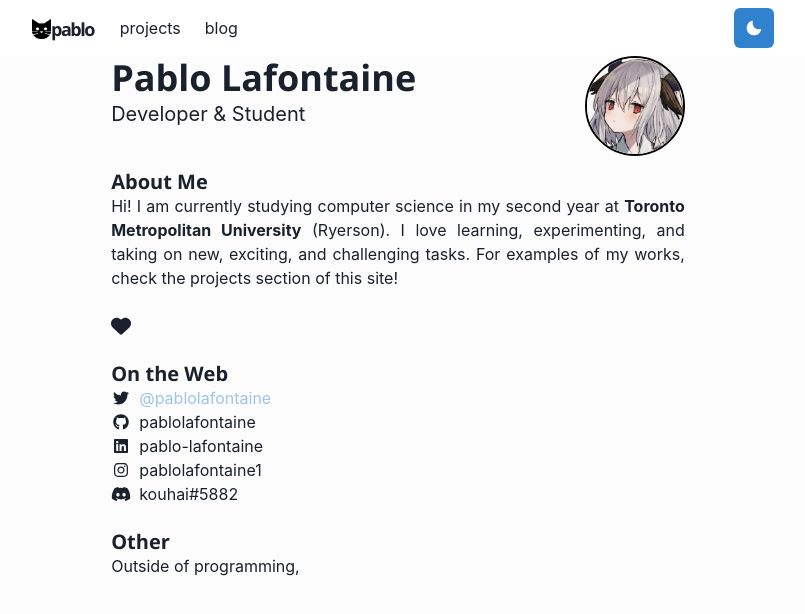
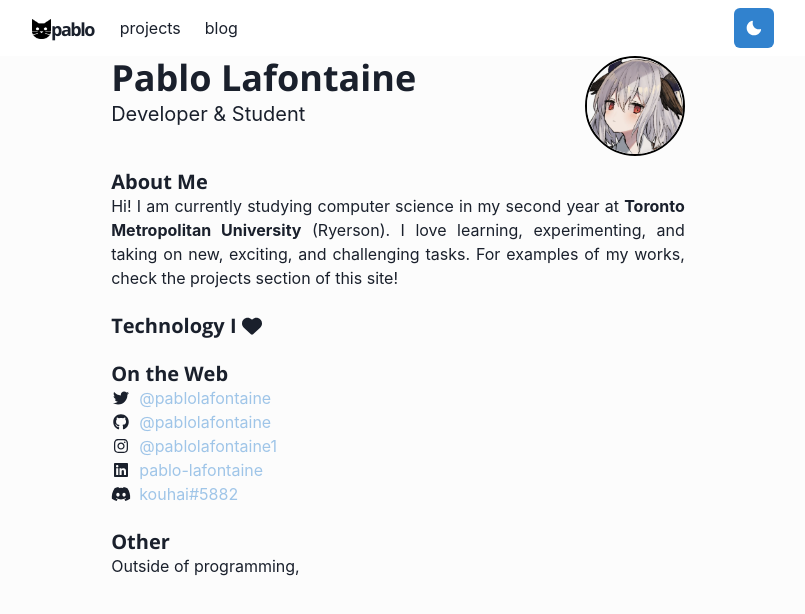
Before and after one commit to pablolafontaine/personal-website, a Next.js app: page / in a window 1280 px wide. Shown: the top 614 px of the page, without its empty margins (242-1047 px from the left). Built offline with nearby package versions, Linux system fonts and the light colour scheme.

Commit message:
updated index page

```diff
--- a/pages/index.js
+++ b/pages/index.js
@@ -75,7 +75,7 @@ const Page = () => {
 				</p>
 				<Spacer mt={{ base: 6 }} />
 				<Heading size="md">
-					<FontAwesomeIcon icon={faHeart} />
+					Technology I <FontAwesomeIcon icon={faHeart} />
 				</Heading>
 				<Spacer />
 				<p></p>
@@ -91,12 +91,9 @@ const Page = () => {
 						/>
 						&ensp;{" "}
 					</p>{" "}
-					<NextLink
-						href="https://twitter.com"
-						scroll={false}
-					>
-						<Link>@pablolafontaine</Link>
-					</NextLink>
+						<Link href="https://twitter.com">
+							@pablolafontaine
+						</Link>
 				</Box>
 				<Box display="flex">
 					<p>
@@ -104,28 +101,36 @@ const Page = () => {
 							icon={faGithub}
 							fixedWidth
 						/>
-						&ensp;pablolafontaine{" "}
-					</p>
+						&ensp;{" "}
+					</p>{" "}
+						<Link href="https://twitter.com">
+							@pablolafontaine
+						</Link>
+				</Box>
+
+				<Box display="flex">
+					<p>
+						<FontAwesomeIcon
+							icon={faInstagram}
+							fixedWidth
+						/>
+						&ensp;{" "}
+					</p>{" "}
+						<Link href="https://twitter.com">
+							@pablolafontaine1
+						</Link>
 				</Box>
 				<Box display="flex">
 					<p>
-						{" "}
 						<FontAwesomeIcon
 							icon={faLinkedin}
 							fixedWidth
 						/>
-						&ensp;pablo-lafontaine
-					</p>
-				</Box>
-				<Box display="flex">
-					<p>
-						{" "}
-						<FontAwesomeIcon
-							icon={faInstagram}
-							fixedWidth
-						/>
-						&ensp;pablolafontaine1
-					</p>
+						&ensp;{" "}
+					</p>{" "}
+						<Link href="https://twitter.com">
+							pablo-lafontaine
+						</Link>
 				</Box>
 				<Box display="flex">
 					<p>
@@ -133,8 +138,11 @@ const Page = () => {
 							icon={faDiscord}
 							fixedWidth
 						/>
-						&ensp;kouhai#5882
-					</p>
+						&ensp;{" "}
+					</p>{" "}
+						<Link href="https://twitter.com">
+							kouhai#5882
+						</Link>
 				</Box>
 				<Spacer mt={{ base: 6 }} />
 				<Heading size="md"> Other</Heading>
```
